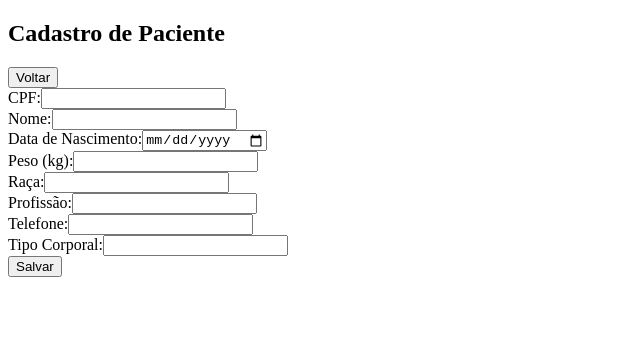
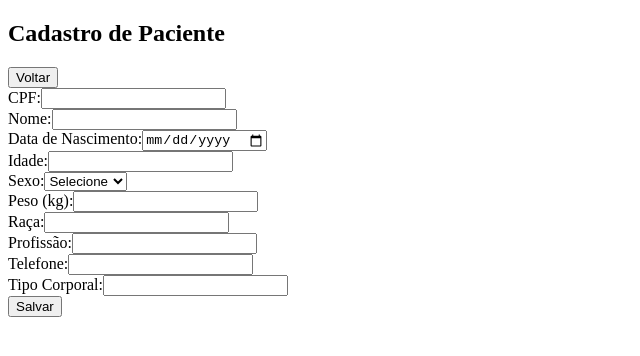
Before and after one commit to NadiellySantos/frontend-avaliacao-postural, a React (Create React App) app in the folder avaliacao-postural/: page /cadastro in a window 1280 px wide. Shown: the top 356 px of the page, without its empty margins (0-640 px from the left). Built offline with nearby package versions, Linux system fonts and the light colour scheme.

Commit message:
feat: ajustando listagem

```diff
--- a/avaliacao-postural/src/CadastroPaciente.js
+++ b/avaliacao-postural/src/CadastroPaciente.js
@@ -14,6 +14,8 @@ const CadastroPaciente = () => {
     profissao: "",
     telefone: "",
     tipo_corporal: "",
+    idade: "",
+    sexo: "",
   });
 
   const [mensagem, setMensagem] = useState("");
@@ -45,6 +47,8 @@ const CadastroPaciente = () => {
         profissao: "",
         telefone: "",
         tipo_corporal: "",
+        idade: "",
+        sexo: "",
       });
     } catch (error) {
       console.error("Erro ao cadastrar paciente:", error);
@@ -96,6 +100,26 @@ const CadastroPaciente = () => {
             onChange={handleChange}
             required
           />
+        </div>
+
+        <div>
+          <label>Idade:</label>
+          <input
+            type="number"
+            name="idade"
+            value={paciente.idade}
+            onChange={handleChange}
+          />
+        </div>
+
+        <div>
+          <label>Sexo:</label>
+          <select name="sexo" value={paciente.sexo} onChange={handleChange}>
+            <option value="">Selecione</option>
+            <option value="Feminino">Feminino</option>
+            <option value="Masculino">Masculino</option>
+            <option value="Outro">Outro</option>
+          </select>
         </div>
 
         <div>
```
